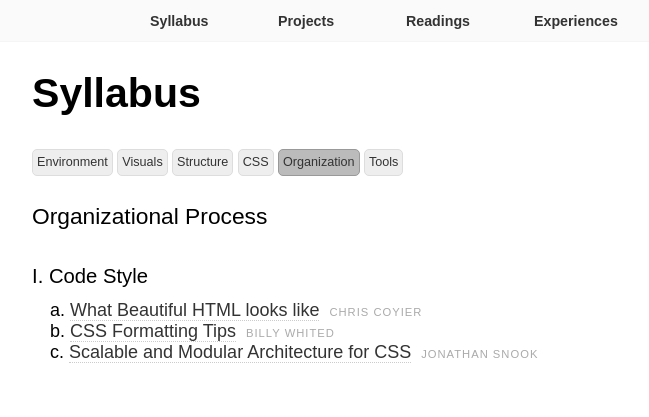
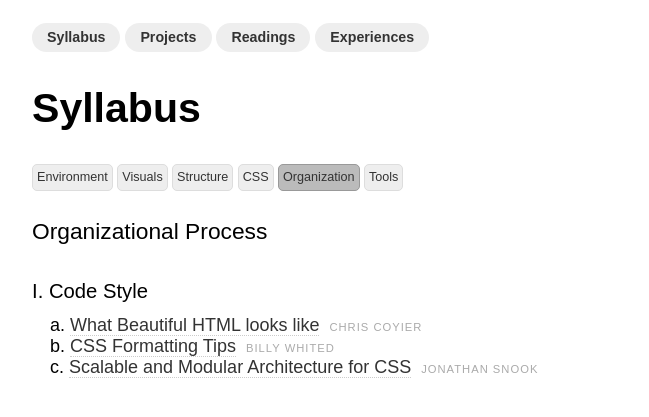
Before and after one commit to smbriones/smbriones.github.com, a Jekyll site: the page Challenges/syllabus-organization.html, which Jekyll copies as it is, in a window 1280 px wide. Shown: the top 417 px of the page, without its empty margins (234-883 px from the left). Built offline with Jekyll 4.4.1, drawn with Linux system fonts in a browser that asks for light colours; nearby versions of some CDN libraries.

Commit message:
Refactors main navigation and syllabus nav.

```diff
--- a/Challenges/stylesheets/layout.css
+++ b/Challenges/stylesheets/layout.css
@@ -7,10 +7,9 @@ div[role=main] {
 }
 
 nav[role=navigation] {
-  height: 2.281em;
-  margin: 0;
-  padding: 0;
-  width: 100%;
+  margin: 0 auto;
+  max-width: 748px;
+  width: 95%;
 }
 
 #syllabus {
--- a/Challenges/stylesheets/module.css
+++ b/Challenges/stylesheets/module.css
@@ -3,34 +3,30 @@
 
 /* - - navigation - - */
 
-nav[role=navigation] {
-  background-color: #FAFAFA;
-  border-bottom: 1px solid #F5F5F5;
-}
-
 .m-top-nav {
-  height: 1.602em;
-  list-style: none;
-  margin: 0 auto;
-  width: 40%;
+  list-style-type: none;
+  margin: 1em auto 0 auto;
+  overflow: hidden;
 }
 
 .m-nav-item {
+  float: left;
+}
+
+.m-nav-item a {
+  background-color: #EEE;
+  border: none;
+  color: #333;
   display: inline-block;
   font-size: 0.79em;
   font-weight: 600;
-  float: left;
-  margin-top: 0.274em;
-  width: 25%;
-}
-
-.m-nav-item a {
-  border: none;
-  color: #333;
-  display: inline-block;
-  line-height: 2.5em;
+  line-height: 1.602em;
+  margin: 0.346em 0.346em 0.346em 0;
+  padding: 3px 15px;
   text-decoration: none;
-  width: 70%;
+  -webkit-border-radius: 15px;
+  -moz-border-radius: 15px;
+  border-radius: 15px;
 }
 
 .m-nav-item a:hover {
@@ -44,43 +40,47 @@ nav[role=navigation] {
   overflow: hidden;
 }
 
-.m-syllabus-section,
-.m-current-section {
+.m-sub-list {
+  margin-left: 1em;
+}
+
+.m-syllabus-section {
+  background-color: #EEE;
+  border: 1px solid #DDD;
   font-size: 0.702em;
   float: left;
   margin: 0.346em 0.346em 0.346em 0;
   padding: 3px 4px;
-
+  -webkit-border-radius: 5px;
+  -moz-border-radius: 5px;
   border-radius: 5px;
-
 }
 
 .m-current-section {
   background-color: #BBB;
   border: 1px solid #999;
+  color: #333;
+  font-size: 0.702em;
+  float: left;
+  margin: 0.346em 0.346em 0.346em 0;
+  padding: 3px 4px;
+  -webkit-border-radius: 5px;
+  -moz-border-radius: 5px;
+  border-radius: 5px;
 }
 
-.m-current-section a {
-  color: #333;
-}
-
-.m-syllabus-section a:hover {
-  color: #CCC;
-}
-
-.m-syllabus-section {
-  background-color: #EEE;
-  border: 1px solid #DDD;
-}
-
-.m-syllabus-section a,
 .m-current-section a {
   border: none;
   line-height: 1.5em;
 }
 
-.m-sub-list {
-  margin-left: 1em;
+.m-syllabus-section a {
+  border: none;
+  line-height: 1.5em;
+}
+
+.m-syllabus-section a:hover {
+  color: #CCC;
 }
 
 .m-author-name,
--- a/Challenges/stylesheets/state.css
+++ b/Challenges/stylesheets/state.css
@@ -7,17 +7,12 @@
 
   /* Main Navigation */
 
-  nav[role=navigation] {
-    height: 2.887em;
+  .m-nav-item {
+    margin-top: 0;
   }
 
-  .m-top-nav {
-    height: 2em;
-    width: 95%;
-  }
-
-  .m-nav-item {
-    margin-top: 0.702em;
+  .m-nav-item a {
+    font-size: 1.125em;
   }
 
   /* Syllabus Navigation */
```
